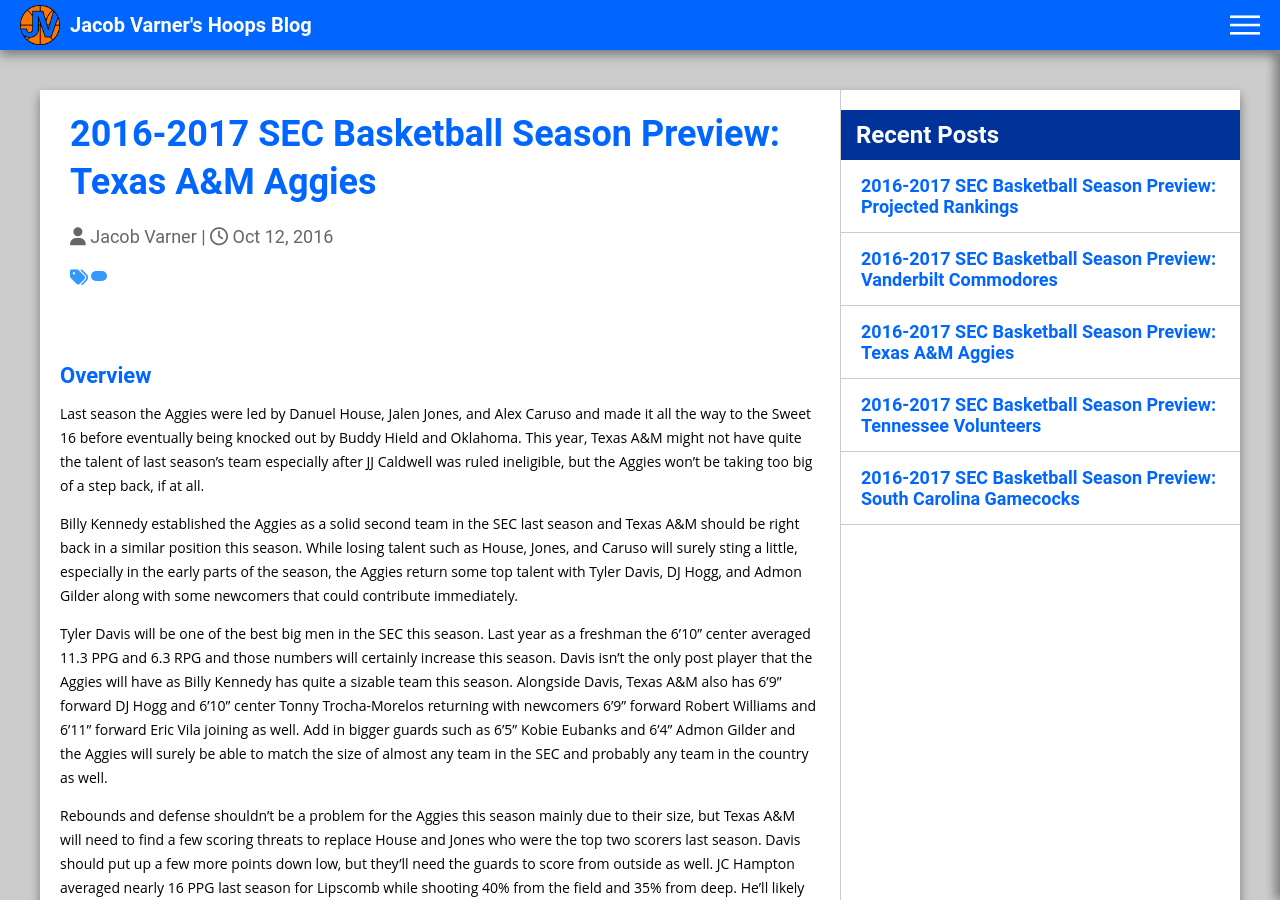
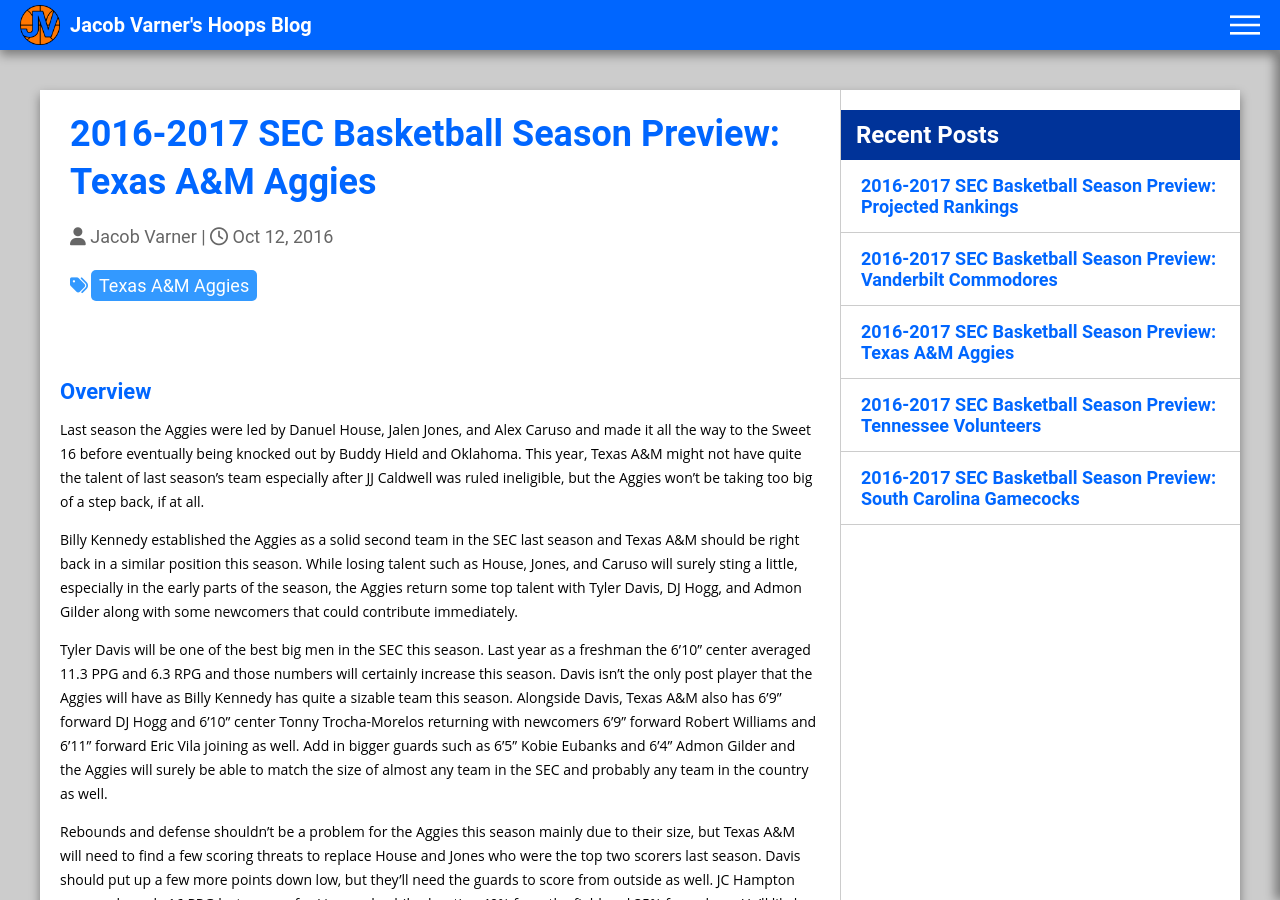
Before and after one commit to jacobvarner/hoops-blog, a Jekyll site: the page built from _posts/2016-10-12-2016-2017-SEC-Basketball-Season-Preview-and-Predictions-Texas-A&M-Aggies.md, in a window 1280 px wide and 900 px high. Built offline with Jekyll 4.4.1, drawn with Linux system fonts in a browser that asks for light colours; nearby versions of some CDN libraries.

Commit message:
Update 2016-10-12-2016-2017-SEC-Basketball-Season-Preview-and-Predictions-Texas-A&M-Aggies.md

```diff
--- a/_posts/2016-10-12-2016-2017-SEC-Basketball-Season-Preview-and-Predictions-Texas-A&M-Aggies.md
+++ b/_posts/2016-10-12-2016-2017-SEC-Basketball-Season-Preview-and-Predictions-Texas-A&M-Aggies.md
@@ -4,7 +4,7 @@ title: "2016-2017 SEC Basketball Season Preview: Texas A&M Aggies"
 desciption: >
   After making it all the way to the Sweet 16 last season, Billy Kennedy and Texas A&M are looking to remain atop the SEC right behind the Kentucky Wildcats.
 date:   2016-10-12 11:00:00 -0600
-tags: [texas-a&m-aggies]
+tags: [texas-a-m-aggies]
 ---
 ### Overview
 Last season the Aggies were led by Danuel House, Jalen Jones, and Alex Caruso and made it all the way to the Sweet 16 before eventually being knocked out by Buddy Hield and Oklahoma. This year, Texas A&M might not have quite the talent of last season's team especially after JJ Caldwell was ruled ineligible, but the Aggies won't be taking too big of a step back, if at all.
```
